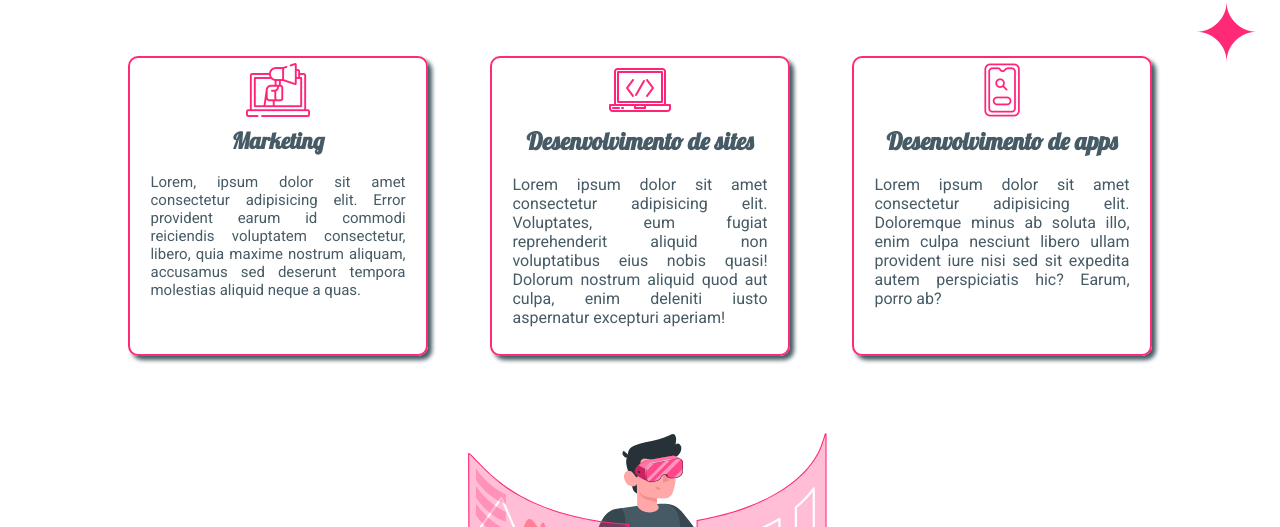
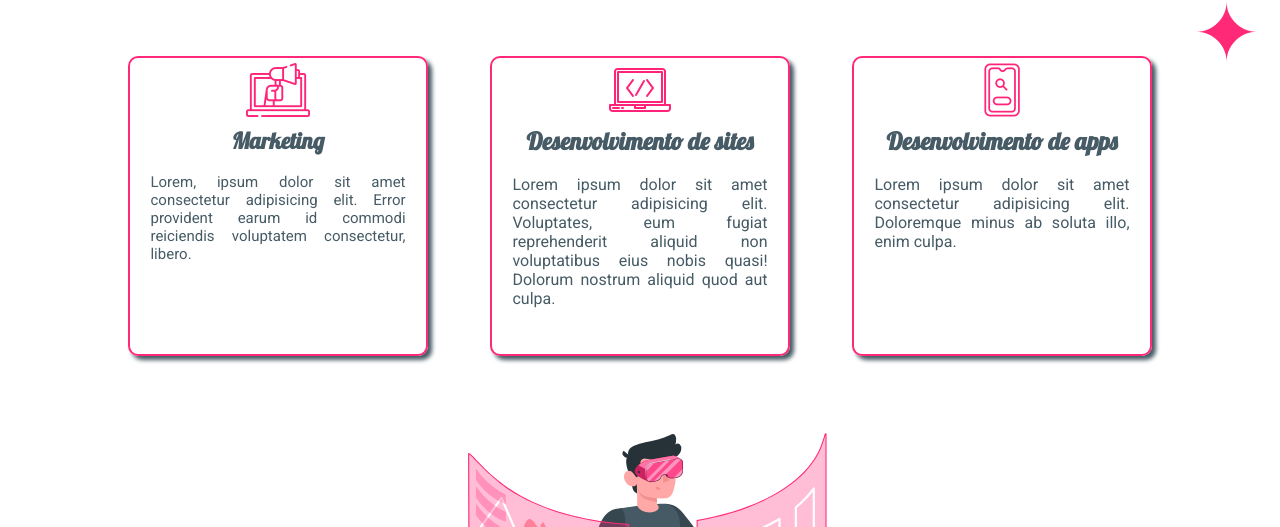
Before and after one commit to sergiodornelas/recife-digital, a plain HTML site: page recife-digital/index.html in a window 1280 px wide. Shown: the part 719-1246 px from the top of the page. Drawn offline with Linux system fonts and the light colour scheme; a web font is replaced by a local one.

Commit message:
Update index.html

```diff
--- a/recife-digital/index.html
+++ b/recife-digital/index.html
@@ -67,8 +67,7 @@
             <h2>Marketing</h2>
             <br>
             <p>Lorem, ipsum dolor sit amet consectetur adipisicing elit. Error provident earum id commodi reiciendis
-                voluptatem consectetur, libero, quia maxime nostrum aliquam, accusamus sed deserunt tempora molestias
-                aliquid neque a quas.</p>
+                voluptatem consectetur, libero.</p>
         </div>
 
         <div class="card2">
@@ -76,16 +75,14 @@
             <h2>Desenvolvimento de sites</h2>
             <br>
             <p>Lorem ipsum dolor sit amet consectetur adipisicing elit. Voluptates, eum fugiat reprehenderit aliquid non
-                voluptatibus eius nobis quasi! Dolorum nostrum aliquid quod aut culpa, enim deleniti iusto aspernatur
-                excepturi aperiam!</p>
+                voluptatibus eius nobis quasi! Dolorum nostrum aliquid quod aut culpa.</p>
         </div>
 
         <div class="card3">
             <img src="img/smartphone.png" alt="icone de smartphone">
             <h2>Desenvolvimento de apps</h2>
             <br>
-            <p>Lorem ipsum dolor sit amet consectetur adipisicing elit. Doloremque minus ab soluta illo, enim culpa
-                nesciunt libero ullam provident iure nisi sed sit expedita autem perspiciatis hic? Earum, porro ab?</p>
+            <p>Lorem ipsum dolor sit amet consectetur adipisicing elit. Doloremque minus ab soluta illo, enim culpa.</p>
         </div>
 
     </section>
```
